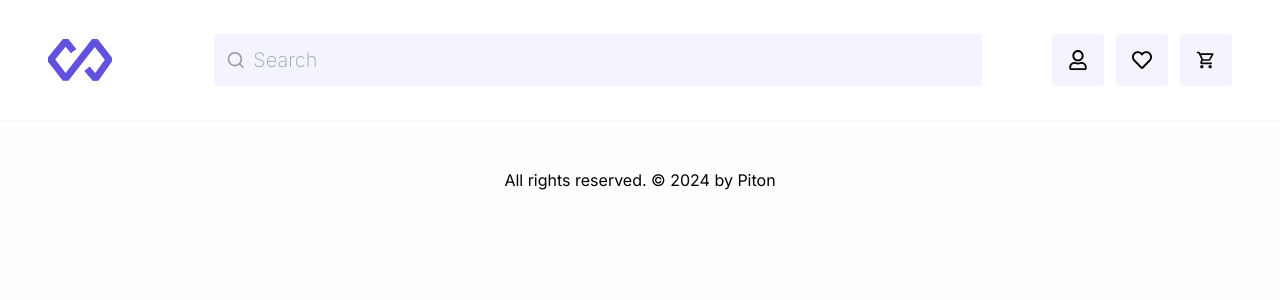
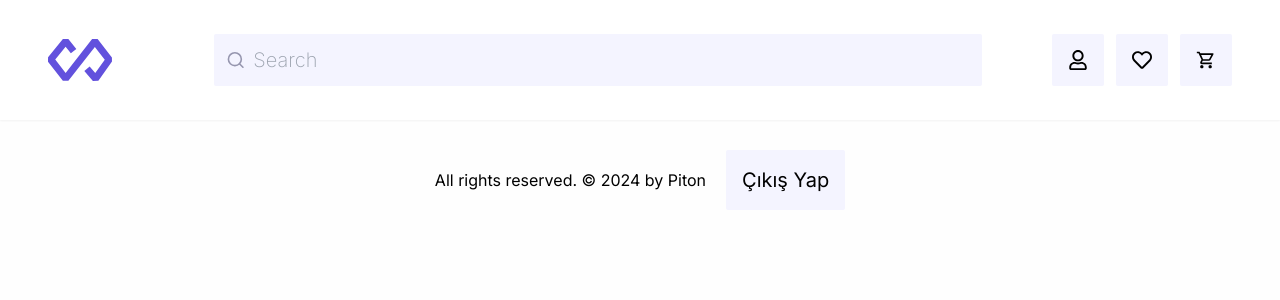
Before and after one commit to bilalgursen/piton_interview, a Next.js app: page /authed in a window 1280 px wide. Shown: the top 300 px of the page. Built offline with nearby package versions, Linux system fonts and the light colour scheme.

Commit message:
Add logout button to the footer and remove it from the home page.

```diff
--- a/src/components/container/Home/index.tsx
+++ b/src/components/container/Home/index.tsx
@@ -1,4 +1,3 @@
-import DeleteCookie from "@/components/ui/logOut";
 import Carousel from "@/components/ui/carousel";
 import { EmblaOptionsType } from "embla-carousel";
 import ShowCategory from "../../ui/showCategory";
@@ -13,9 +12,6 @@ export default function HomeContainer() {
         <Carousel slides={SLIDES} options={OPTIONS} />
         <ShowCategory />
       </div>
-      <div className="flex justify-end ">
-        <DeleteCookie />
-      </div>
     </>
   );
 }
--- a/src/components/layout/Footer/index.tsx
+++ b/src/components/layout/Footer/index.tsx
@@ -1,7 +1,12 @@
+import LogOut from "@/components/ui/logOut";
+
 const Footer = () => {
   return (
-    <footer className="h-[120px] w-full flex items-center justify-center">
+    <footer className="h-[120px] w-full flex gap-5 items-center justify-center">
       All rights reserved. &copy; 2024 by Piton
+      <div className="flex justify-end ">
+        <LogOut />
+      </div>
     </footer>
   );
 };
```
